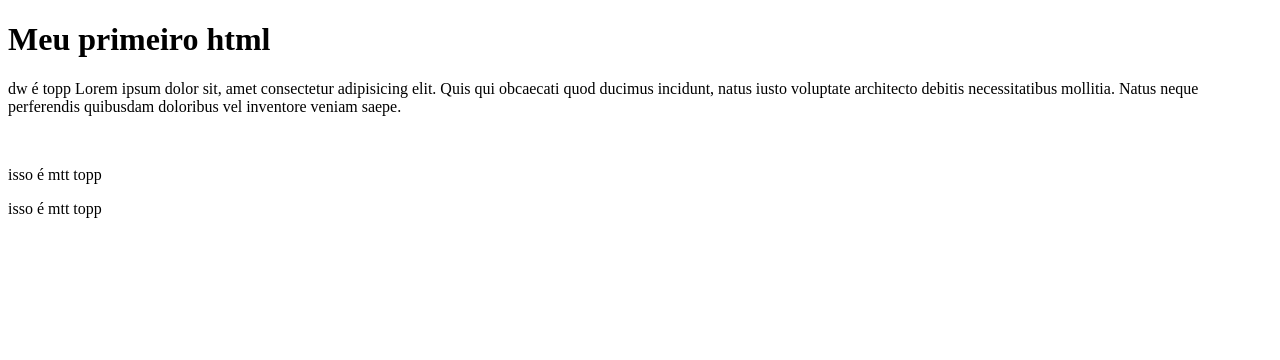
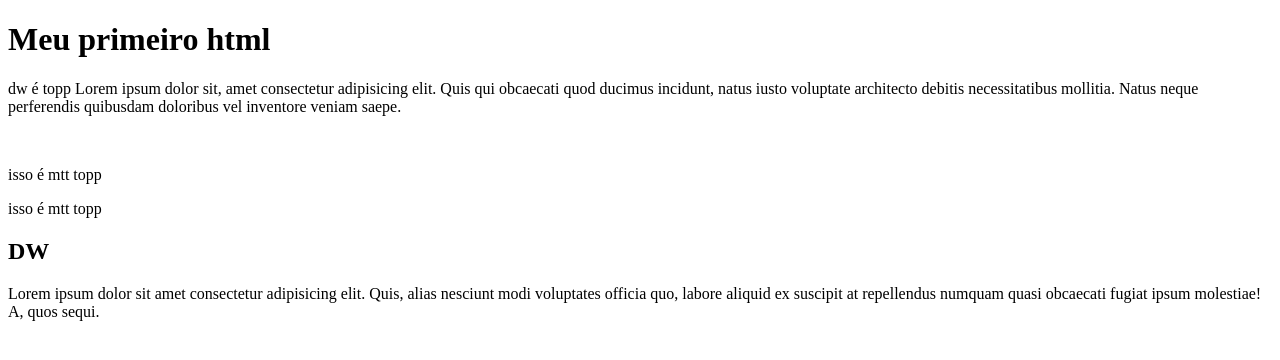
Before and after one commit to 10mara/dw1-2024, a plain HTML site: page index.html in a window 1280 px wide. Drawn offline with Linux system fonts and the light colour scheme.

Commit message:
adição do subtítulo

```diff
--- a/index.html
+++ b/index.html
@@ -13,6 +13,8 @@
         <br>
         <p>isso é mtt topp</p>
         <p>isso é mtt topp</p>
+        <h2>DW</h2>
+        <p>Lorem ipsum dolor sit amet consectetur adipisicing elit. Quis, alias nesciunt modi voluptates officia quo, labore aliquid ex suscipit at repellendus numquam quasi obcaecati fugiat ipsum molestiae! A, quos sequi.</p>
     </body>
 
 </html>
```
